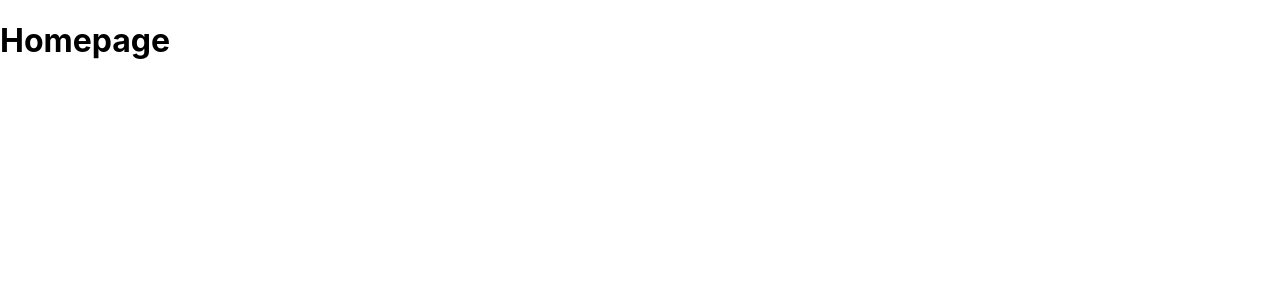
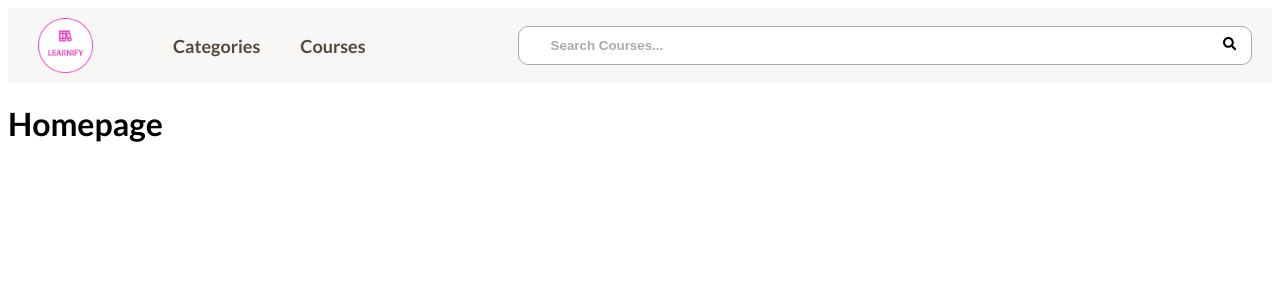
Before and after one commit to Isaczzon/Learnify, a React (Create React App) app in the folder client/: page / in a window 1280 px wide. Shown: the top 300 px of the page. Built offline with nearby package versions, Linux system fonts and the light colour scheme.

Commit message:
Added navigationbar with styling and deleted unessesary imports

```diff
--- a/client/package.json
+++ b/client/package.json
@@ -14,6 +14,7 @@
     "axios": "^0.27.2",
     "react": "^17.0.2",
     "react-dom": "^17.0.2",
+    "react-icons": "^4.4.0",
     "react-router-dom": "^5.2.0",
     "react-scripts": "5.0.1",
     "typescript": "^4.8.3",
--- a/client/src/App.tsx
+++ b/client/src/App.tsx
@@ -1,12 +1,13 @@
 import React from 'react';
 import {Route, Switch} from 'react-router-dom';
-import './App.css';
 import DetailPage from './pages/DetailPage';
 import Homepage from './pages/Homepage';
 import Login from './pages/Login';
+import Navigation from './components/Navigation';
 
 function App() {
   return <>
+  <Navigation />
     <Switch>
       <Route exact path="/" component={Homepage} />
       <Route exact path="/login" component={Login} />
--- /dev/null
+++ b/client/src/components/Navigation.tsx
@@ -0,0 +1,33 @@
+import React from 'react';
+import * as FaIcons from "react-icons/fa";
+import Logo from "../Assets/logo.png";
+
+const Navigation = () => {
+    return (
+        <div className="nav-container">
+            <div className="nav">
+                <div className="nav__left">
+                    <img className="nav__left__logo" src={Logo} alt="Logo" />
+                    <ul className="nav__left__list">
+                        <div className="nav__left__list__item">Categories</div>
+                        <div className="nav__left__list__item">Courses</div>
+                    </ul>
+                </div>
+                <div className="nav__right">
+                    <form className="nav__right__search">
+                        <input
+                        type="text"
+                        className="nav__right__search__input"
+                        placeholder="Search Courses..."
+                        />
+                        <button title="button" type="button" className="nav__right__search__button">
+                            <FaIcons.FaSearch />
+                        </button>
+                    </form>
+                </div>
+            </div>
+        </div>
+    );
+};
+
+export default Navigation;
--- a/client/src/index.css
+++ /dev/null
@@ -1,13 +0,0 @@
-body {
-  margin: 0;
-  font-family: -apple-system, BlinkMacSystemFont, 'Segoe UI', 'Roboto', 'Oxygen',
-    'Ubuntu', 'Cantarell', 'Fira Sans', 'Droid Sans', 'Helvetica Neue',
-    sans-serif;
-  -webkit-font-smoothing: antialiased;
-  -moz-osx-font-smoothing: grayscale;
-}
-
-code {
-  font-family: source-code-pro, Menlo, Monaco, Consolas, 'Courier New',
-    monospace;
-}
--- a/client/src/index.tsx
+++ b/client/src/index.tsx
@@ -1,7 +1,7 @@
 import React from 'react';
 import ReactDOM from 'react-dom';
 import { BrowserRouter as Router} from 'react-router-dom';
-import './index.css';
+import './sass/main.scss';
 import App from './App';
 import reportWebVitals from './reportWebVitals';
 
--- /dev/null
+++ b/client/src/sass/Components/_navigation.scss
@@ -0,0 +1,89 @@
+.nav-container {
+    background-color: $color-grey-light-1;
+  }
+
+  .nav {
+    display: flex;
+    justify-content: space-between;
+    padding: 10px 20px;
+
+    &__left {
+      display: flex;
+      align-items: center;
+      flex: 0 0 40%;
+      font-family: 'Lato';
+
+      & > * {
+        margin: 0 10px;
+      }
+
+      &__logo {
+        width: 55px;
+        height: 55px;
+      }
+
+      &__list {
+        display: flex;
+        list-style: none;
+
+        &__item {
+          color: $color-grey-dark-1;
+          margin: 0 20px;
+          font-size: 18px;
+          font-weight: 600;
+        }
+      }
+    }
+
+    &__right {
+      display: flex;
+      align-items: center;
+      flex: 1;
+
+      &__search {
+        display: flex;
+        align-items: center;
+        position: relative;
+        width: 100%;
+
+        &__input {
+          background-color: white;
+          border: solid 1px $color-grey-light-2;
+          padding: 0.7rem 2rem;
+          border-radius: 10px;
+          width: 100%;
+
+          &::-webkit-input-placeholder {
+            font-weight: 100;
+            color: $color-grey-light-2;
+            font-weight: bold;
+          }
+        }
+
+        &__input:focus + &__button {
+          background-color: $color-grey-light-1;
+        }
+
+        &__button {
+          border: none;
+          background-color: white;
+          position: absolute;
+          right: 10px;
+
+          &:focus {
+            outline: none;
+          }
+
+          &:active {
+            transform: translateY(2px);
+          }
+        }
+
+        &__icon {
+          height: 2rem;
+          width: 2rem;
+          fill: $color-grey-dark-2;
+        }
+      }
+    }
+  }
--- a/client/src/sass/main.scss
+++ b/client/src/sass/main.scss
@@ -1 +1,2 @@
 @import "base";
+@import "components/navigation";
```
Also changed, not shown: client/src/Assets/logo.png (added), 1 other file (tests, documents, lock files or other folders).
